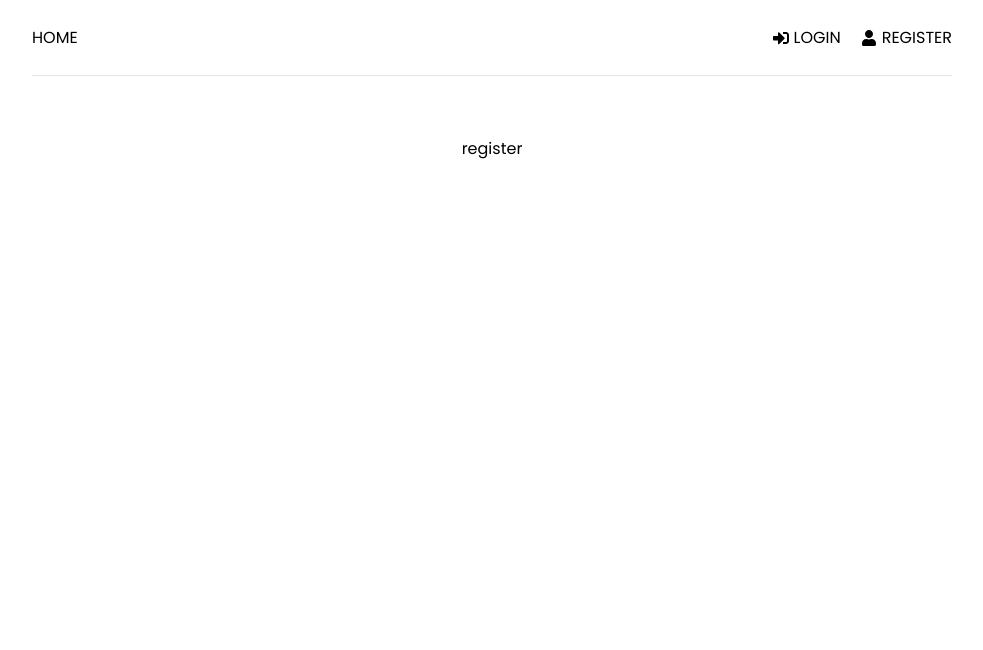
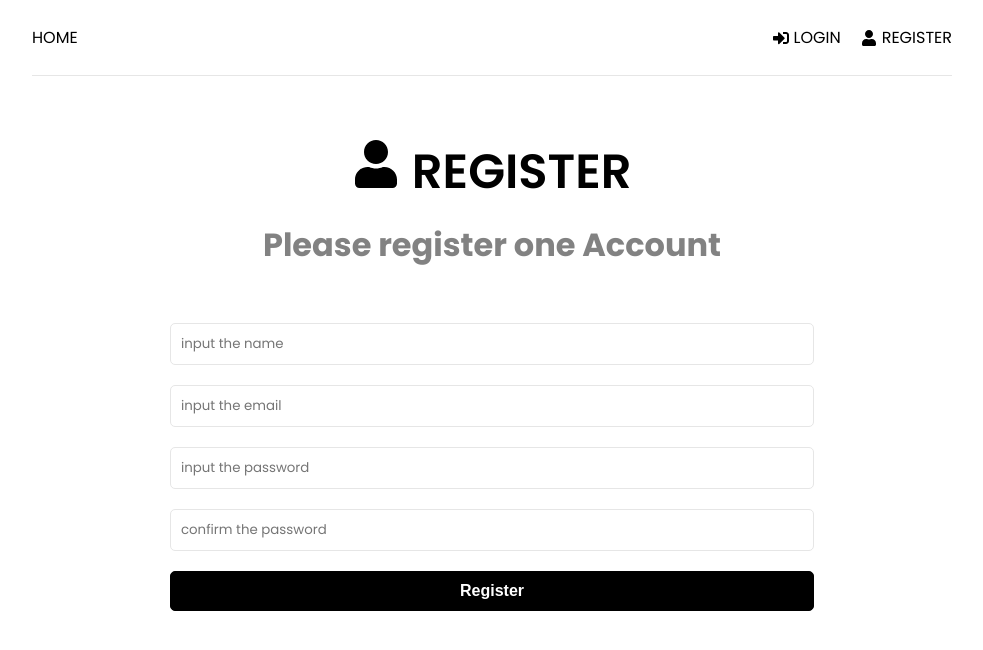
Before and after one commit to rick-liyue-huang/TaskList-Mern, a React (Create React App) app in the folder client/: page /register in a window 1280 px wide. Shown: the top 650 px of the page, without its empty margins (148-1131 px from the left). Built offline with nearby package versions, Linux system fonts and the light colour scheme.

Commit message:
feat: create register login from authSlice

```diff
--- a/client/src/App.tsx
+++ b/client/src/App.tsx
@@ -4,6 +4,8 @@ import Home from "./pages/Home";
 import LoginPage from "./pages/Login";
 import RegisterPage from "./pages/Register";
 import HeaderComponent from "./components/Header";
+import {ToastContainer} from "react-toastify";
+import 'react-toastify/dist/ReactToastify.css';
 
 function App() {
   return (
@@ -16,6 +18,7 @@ function App() {
            <Route path={'/login'} element={<LoginPage />} />
            <Route path={'/register'} element={<RegisterPage />} />
          </Routes>
+         <ToastContainer />
        </div>
      </Router>
     </>
--- a/client/src/app/store.ts
+++ b/client/src/app/store.ts
@@ -1,9 +1,11 @@
 import { configureStore, ThunkAction, Action } from '@reduxjs/toolkit';
+import authReducer from '../features/auth/authSlice';
 
 
 
 export const store = configureStore({
   reducer: {
+    auth: authReducer
   },
 });
 
--- /dev/null
+++ b/client/src/features/auth/authSlice.ts
@@ -0,0 +1,36 @@
+
+import {createSlice, createAsyncThunk} from "@reduxjs/toolkit";
+
+
+const initialState = {
+	user: null,
+	isError: false,
+	isSuccess: false,
+	isLoading: false,
+	message: ''
+};
+
+/**
+ * @desc register user
+ */
+export const register = createAsyncThunk('auth/register', async (user: Record<string, any>, thunkApi) => {
+	console.log(user);
+});
+
+/**
+ * @desc login user
+ */
+export const login = createAsyncThunk('auth/login', async (user: Record<string, any>, thunkApi) => {
+	console.log(user);
+});
+
+
+
+export const authSlice = createSlice({
+	name: 'auth',
+	initialState,
+	reducers: {},
+	extraReducers: (builder) => {}
+});
+
+export default authSlice.reducer;
--- a/client/src/pages/Home.tsx
+++ b/client/src/pages/Home.tsx
@@ -1,10 +1,21 @@
 import React from 'react';
+import {Link} from 'react-router-dom';
+import {FaQuestionCircle, FaTicketAlt} from 'react-icons/fa'
 
 const HomePage = () => {
 	return (
-		<div>
-			<h1>Home</h1>
-		</div>
+		<>
+			<section className={'heading'}>
+				<h1>Get the task list</h1>
+				<p>Please choose below</p>
+			</section>
+			<Link to={'/new-ticket'} className={'btn btn-reverse btn-block'}>
+				<FaQuestionCircle /> Create New Task
+			</Link>
+			<Link to={'/tickets'} className={'btn btn-block'}>
+				<FaTicketAlt /> View Task List
+			</Link>
+		</>
 	);
 };
 
--- a/client/src/pages/Login.tsx
+++ b/client/src/pages/Login.tsx
@@ -1,10 +1,70 @@
-import React from 'react';
+import React, {ChangeEvent, FormEvent, useState} from 'react';
+import {toast} from "react-toastify";
+import {FaSignInAlt} from "react-icons/fa";
+import {useSelector, useDispatch} from "react-redux";
+import {login} from "../features/auth/authSlice";
+import {RootState} from "../app/store";
+import {log} from "util";
+
 
 const LoginPage = () => {
+	const [formData, setFormData] = useState({
+		email: '',
+		password: '',
+	});
+
+	const {} = useSelector((state: RootState) => state.auth);
+	const dispatch = useDispatch();
+
+	const {email, password} = formData;
+
+	// through name='xxx' to different the input
+	const handleInputChange = (e: ChangeEvent<HTMLInputElement>) => {
+		setFormData((prevState) => ({
+			...prevState, [e.target.name]: e.target.value
+		}))
+	};
+
+	const handleSubmit = (e: FormEvent<HTMLFormElement>) => {
+		e.preventDefault();
+
+		const userData = {
+			email, password
+		};
+
+		dispatch(login(userData))
+	}
+
 	return (
-		<div>
-			login
-		</div>
+		<>
+			<section className="heading">
+				<h1>
+					<FaSignInAlt /> LOGIN
+				</h1>
+				<p>Please login one Account</p>
+			</section>
+			<section className={'form'}>
+				<form onSubmit={handleSubmit}>
+					<div className="form-group">
+						<input
+							type="email" className="form-control" placeholder={'input the email'}
+							name='email' id={'email'} value={email} onChange={handleInputChange}
+							required
+						/>
+					</div>
+					<div className="form-group">
+						<input
+							type="password" className="form-control" placeholder={'input the password'}
+							name='password' id={'password'} value={password} onChange={handleInputChange}
+							required
+						/>
+					</div>
+					<div className="form-group">
+						<button className="btn btn-block">Login</button>
+					</div>
+				</form>
+			</section>
+		</>
 	);
 };
 
--- a/client/src/pages/Register.tsx
+++ b/client/src/pages/Register.tsx
@@ -1,10 +1,90 @@
-import React from 'react';
+import React, {ChangeEvent, FormEvent, useState} from 'react';
+import {FaUser} from "react-icons/fa";
+import {toast} from "react-toastify";
+import {useSelector, useDispatch} from "react-redux";
+import {register} from "../features/auth/authSlice";
+import {RootState} from "../app/store";
 
 const RegisterPage = () => {
+
+	const dispatch = useDispatch();
+	const {user, isSuccess, isLoading, message, isError} = useSelector((state: RootState) => state.auth)
+
+	const [formData, setFormData] = useState({
+		name: '',
+		email: '',
+		password: '',
+		cpassword: ''
+	});
+
+	const {name, email, password, cpassword} = formData;
+
+	// through name='xxx' to different the input
+	const handleInputChange = (e: ChangeEvent<HTMLInputElement>) => {
+		setFormData((prevState) => ({
+			...prevState, [e.target.name]: e.target.value
+		}))
+	};
+
+	const handleSubmit = (e: FormEvent<HTMLFormElement>) => {
+		e.preventDefault();
+
+		if (password !== cpassword) {
+			toast.error('Password does not match')
+		}
+		else {
+			const userData = {
+				name, email, password
+			};
+
+			dispatch(register(userData))
+		}
+	}
+
 	return (
-		<div>
-			register
-		</div>
+		<>
+			<section className="heading">
+				<h1>
+					<FaUser /> REGISTER {user}
+				</h1>
+				<p>Please register one Account</p>
+			</section>
+			<section className={'form'}>
+				<form onSubmit={handleSubmit}>
+					<div className="form-group">
+						<input
+							type="text" className="form-control" placeholder={'input the name'}
+							name='name' id={'name'} value={name} onChange={handleInputChange}
+							required
+						/>
+					</div>
+					<div className="form-group">
+						<input
+							type="email" className="form-control" placeholder={'input the email'}
+							name='email' id={'email'} value={email} onChange={handleInputChange}
+							required
+						/>
+					</div>
+					<div className="form-group">
+						<input
+							type="password" className="form-control" placeholder={'input the password'}
+							name='password' id={'password'} value={password} onChange={handleInputChange}
+							required
+						/>
+					</div>
+					<div className="form-group">
+						<input
+							type="password" className="form-control" placeholder={'confirm the password'}
+							name='cpassword' id={'cpassword'} value={cpassword} onChange={handleInputChange}
+							required
+						/>
+					</div>
+					<div className="form-group">
+						<button className="btn btn-block">Register</button>
+					</div>
+				</form>
+			</section>
+		</>
 	);
 };
 
```
